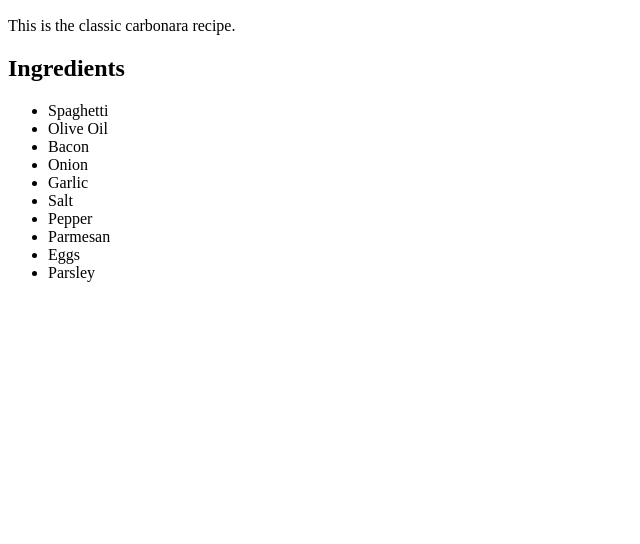
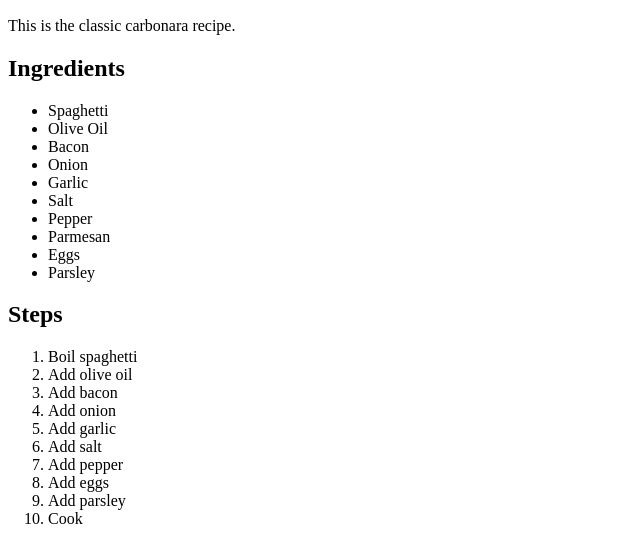
Before and after one commit to 0xblur/odin-recipes, a plain HTML site: page recipes/carbonara.html in a window 1280 px wide. Shown: the part 434-978 px from the top of the page, without its empty margins (0-640 px from the left). Before the commit the page ends 800 px from the top, so only its background shows below. Drawn offline with Linux system fonts and the light colour scheme.

Commit message:
Steps for every recipe added.

```diff
--- a/recipes/carbonara.html
+++ b/recipes/carbonara.html
@@ -23,5 +23,18 @@
       <li>Eggs</li>
       <li>Parsley</li>
     </ul>
+    <h2>Steps</h2>
+    <ol>
+      <li>Boil spaghetti</li>
+      <li>Add olive oil</li>
+      <li>Add bacon</li>
+      <li>Add onion</li>
+      <li>Add garlic</li>
+      <li>Add salt</li>
+      <li>Add pepper</li>
+      <li>Add eggs</li>
+      <li>Add parsley</li>
+      <li>Cook</li>
+    </ol>
 </body>
 </html>
```
Also changed, not shown: recipes/lasagna.html (+9 -0 lines), recipes/pizza.html (+7 -0 lines).
